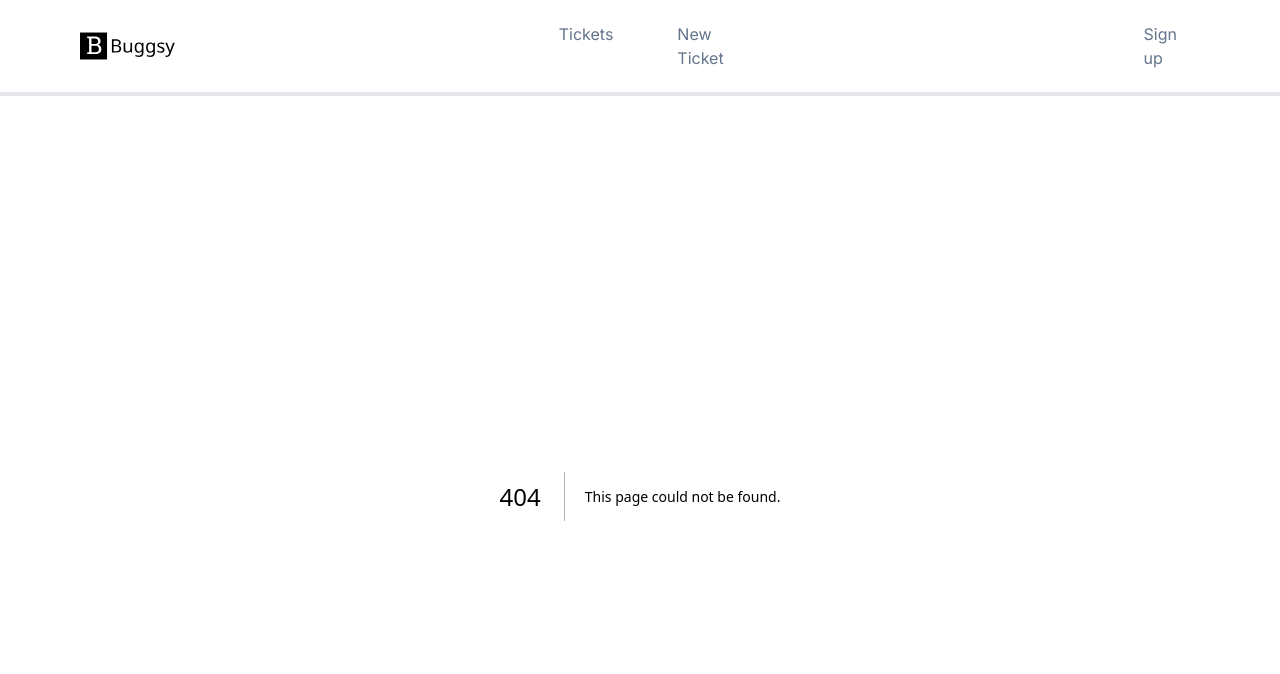
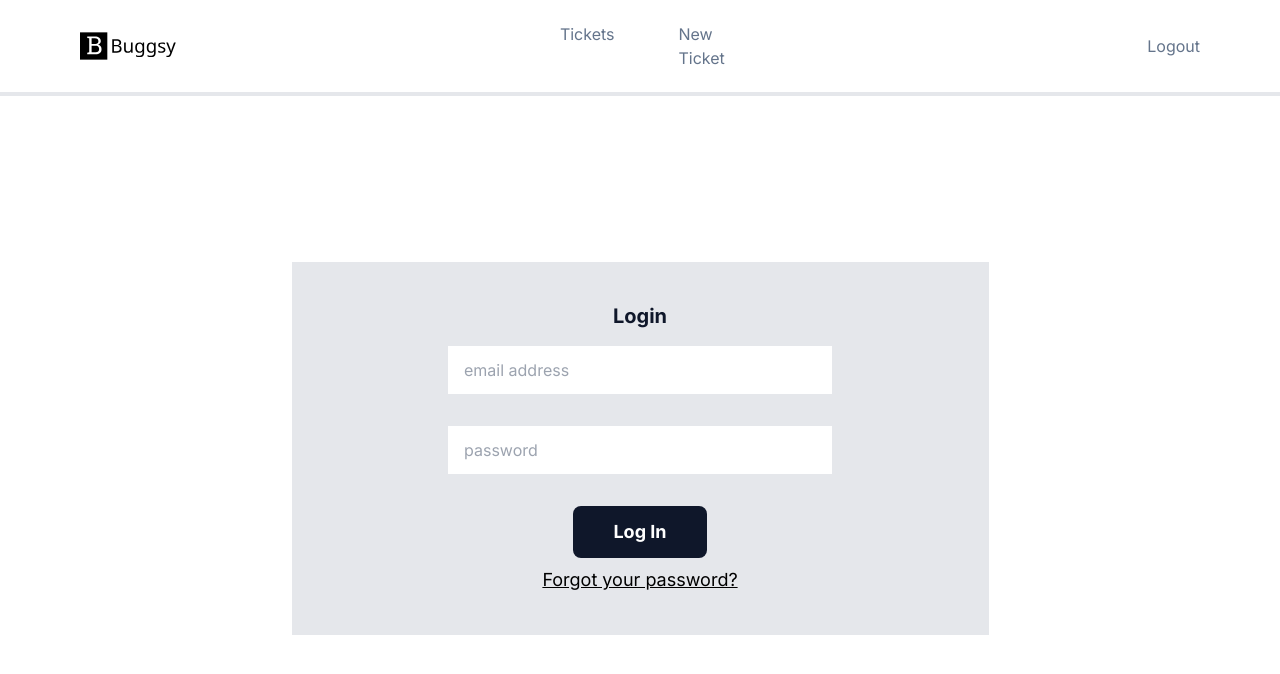
Before and after one commit to nirmalanirma28/buggsy, a Next.js app: page /Login in a window 1280 px wide. Before the commit this address had no page. Shown: the top 674 px of the page. Built offline with nearby package versions, Linux system fonts and the light colour scheme.

Commit message:
authentication completed

```diff
--- a/package.json
+++ b/package.json
@@ -10,6 +10,7 @@
   },
   "dependencies": {
     "@svgr/webpack": "^8.1.0",
+    "jsonwebtoken": "^9.0.2",
     "next": "14.2.4",
     "react": "^18",
     "react-dom": "^18"
--- /dev/null
+++ b/src/app/Login/page.jsx
@@ -0,0 +1,8 @@
+"use client";
+import LoginForm from "@/components/LoginForm";
+
+const Login = () => {
+  return <LoginForm />;
+};
+
+export default Login;
--- a/src/app/layout.js
+++ b/src/app/layout.js
@@ -3,6 +3,8 @@ import "./globals.css";
 import NavBar from "@/components/NavBar";
 
 const inter = Inter({ subsets: ["latin"] });
+
+import { AuthProvider } from "@/context/AuthContext";
 
 export const metadata = {
   title: "Create Next App",
@@ -11,14 +13,15 @@ export const metadata = {
 
 export default function RootLayout({ children }) {
   return (
+    <AuthProvider>
     <html lang="en">
       <body className={`${inter.className} min-h-screen flex flex-col`}>
         <NavBar />
-        {/* {children} */}
         <div className="flex-grow flex items-center justify-center">
           {children}
         </div>
         </body>
     </html>
+    </AuthProvider>
   );
 }
--- a/src/app/page.js
+++ b/src/app/page.js
@@ -1,11 +1,13 @@
-import LoginForm from "@/components/LoginForm";
+"use client"
+import { useEffect } from 'react';
+import { useRouter } from 'next/navigation';
 
 export default function Home() {
-  return (
-    // <div className="min-h-screen flex flex-col">
-      <main className="flex-grow flex items-center justify-center">
-        <LoginForm/>
-      </main>
-  // </div>
-  );
+  const router = useRouter();
+
+  useEffect(() => {
+    router.replace('/Login');
+  }, [router]);
+
+  return null;
 }
--- a/src/components/LoginForm.jsx
+++ b/src/components/LoginForm.jsx
@@ -3,28 +3,33 @@ import { useRouter } from "next/navigation";
 import Link from "next/link";
 import { useState } from "react";
 import ExclamationTriangle from "../../public/icons/ExclamationTriangle";
+import { useAuth } from "../context/AuthContext";
 
 const LoginForm = () => {
   const router = useRouter();
+  const { login } = useAuth();
   const [email, setEmail] = useState("");
   const [password, setPassword] = useState("");
   const [error, setError] = useState("");
 
   const handleLogin = async (e) => {
     e.preventDefault();
-    const data = await fetch("/data/users.json");
-    const users = await data.json();
 
-    const user = users.find(
-      (user) => user.email === email && user.password === password
-    );
+    const res = await fetch("/api/login", {
+      method: "POST",
+      headers: {
+        "Content-Type": "application/json",
+      },
+      body: JSON.stringify({ email, password }),
+    });
 
-    if (user) {
+    if (res.ok) {
+      const { token } = await res.json();
+      login(token); // Store the token or local storage
       router.push("/Tickets");
     } else {
       setError("Incorrect email or password");
     }
-    console.log(error);
   };
 
   return (
--- a/src/components/NavBar.jsx
+++ b/src/components/NavBar.jsx
@@ -5,42 +5,70 @@ import Hamburger from "../../public/icons/HamBurger";
 import Close from "../../public/icons/Close";
 import { useState } from "react";
 import { usePathname } from "next/navigation";
+import { useAuth } from "../context/AuthContext";
 
 const NavBar = () => {
   const [menuOpen, setMenuOpen] = useState(false);
   const pathName = usePathname();
+  const { isAuthenticated, logout } = useAuth();
 
   const toggleMenu = () => {
     setMenuOpen(!menuOpen);
   };
 
   const isActive = (href) => pathName === href;
+  const handleLogout = () => {
+    logout();
+    setMenuOpen(false);
+  };
 
   return (
-    <div className="flex items-center justify-between h-24 px-4 text-slate-500  gap-x-96 border-b-4 md:px-20">
+    <div className="flex items-center justify-between h-24 px-4 text-slate-500 gap-x-96 border-b-4 md:px-20">
       <div>
         <Image
           src="/images/logo.svg"
           alt="Logo"
           width={50}
           height={50}
-          className="md:w-24 md:h-24 "
+          className="md:w-24 md:h-24"
         />
       </div>
       <div className="hidden md:flex">
         <ul className="flex justify-between gap-x-16">
-          <li className="hover:text-black hover:font-bold">
+          <li
+            className={`hover:text-black hover:font-bold ${
+              isActive("/Tickets") ? "text-black font-bold" : ""
+            }`}
+          >
             <Link href="/Tickets">Tickets</Link>
           </li>
-          <li className="hover:text-black hover:font-bold">
+          <li
+            className={`hover:text-black hover:font-bold ${
+              isActive("/NewTicket") ? "text-black font-bold" : ""
+            }`}
+          >
             <Link href="/NewTicket">New Ticket</Link>
           </li>
         </ul>
       </div>
       <div className="hidden md:block">
-        <Link href="/SignUp" className="hover:text-black hover:font-bold">
-          Sign up
-        </Link>
+        {isAuthenticated ? (
+          <button
+            onClick={handleLogout}
+            className="hover:text-black hover:font-bold"
+          >
+            Logout
+          </button>
+        ) : (
+          <Link
+            href="/Login"
+            className={`hover:text-black hover:font-bold ${
+              isActive("/Login") ? "text-black font-bold" : ""
+            }`}
+          >
+            Login
+          </Link>
+        )}
       </div>
       <div className="md:hidden">
         <button onClick={toggleMenu}>
@@ -80,10 +108,24 @@ const NavBar = () => {
                 New Ticket
               </Link>
             </li>
-            <li className="py-2">
-              <Link href="/" onClick={() => setMenuOpen(false)}>
-                Login
-              </Link>
+            <li
+              className={`py-2 ${
+                isActive("/Login") ? "text-black font-bold" : ""
+              }`}
+            >
+              {isAuthenticated ? (
+                <button onClick={handleLogout} className="hover:underline">
+                  Logout
+                </button>
+              ) : (
+                <Link
+                  href="/Login"
+                  onClick={() => setMenuOpen(false)}
+                  className="hover:underline"
+                >
+                  Login
+                </Link>
+              )}
             </li>
           </ul>
         </div>
--- a/src/components/NewTicketForm.jsx
+++ b/src/components/NewTicketForm.jsx
@@ -31,14 +31,17 @@ const NewTicketForm = () => {
           status,
         }),
       });
-
       if (!res.ok) {
         throw new Error(`Error: ${res.status}`);
       }
 
       const data = await res.json();
-      console.log("Ticket created successfully!", data);
       setMessage("Ticket created successfully!");
+      setPriority("high");
+      setSubject("");
+      setAssignee("");
+      setCustomer("");
+      setStatus("new");
     } catch (error) {
       console.error("Error:", error);
       setMessage("Failed to create ticket.");
--- /dev/null
+++ b/src/components/withAuth.jsx
@@ -0,0 +1,27 @@
+"use client";
+import { useEffect } from "react";
+import { useRouter } from "next/navigation";
+import { useAuth } from "../context/AuthContext";
+
+const withAuth = (WrappedComponent) => {
+  return (props) => {
+    const { isAuthenticated, loading } = useAuth();
+    const router = useRouter();
+
+    useEffect(() => {
+      if (!loading) {
+        if (!isAuthenticated) {
+          router.push("/");
+        }
+      }
+    }, [isAuthenticated, loading, router]);
+
+    if (loading) {
+      return <p>Loading...</p>;
+    }
+
+    return isAuthenticated ? <WrappedComponent {...props} /> : null;
+  };
+};
+
+export default withAuth;
--- /dev/null
+++ b/src/context/AuthContext.js
@@ -0,0 +1,32 @@
+"use client";
+import { useRouter } from "next/navigation";
+import { createContext, useContext, useState } from "react";
+
+const AuthContext = createContext();
+
+export const useAuth = () => useContext(AuthContext);
+
+export const AuthProvider = ({ children }) => {
+  const [isAuthenticated, setAuthenticated] = useState(true)
+  const [token, setToken] = useState(null);
+  const router = useRouter();
+
+  const login = (token) => {
+    setToken(token);
+    localStorage.setItem("token", token);
+    setAuthenticated(true)
+  };
+
+  const logout = () => {
+    setToken(null);
+    localStorage.removeItem("token");
+    setAuthenticated(false);
+    router.push("/Login");
+  };
+
+  return (
+    <AuthContext.Provider value={{ token, login, logout, isAuthenticated }}>
+      {children}
+    </AuthContext.Provider>
+  );
+};
--- /dev/null
+++ b/src/pages/api/login.js
@@ -0,0 +1,27 @@
+import { readFile } from 'fs/promises';
+import path from 'path';
+import jwt from 'jsonwebtoken';
+
+const usersFilePath = path.join(process.cwd(), 'public/data/users.json');
+
+export default async function handler(req, res) {
+    if (req.method !== 'POST') {
+        return res.status(405).json({ message: 'Method not allowed' });
+    }
+
+    const { email, password } = req.body;
+
+    try {
+        const users = JSON.parse(await readFile(usersFilePath, 'utf-8'));
+        const user = users.find((u) => u.email === email && u.password === password);
+
+        if (!user) {
+            return res.status(401).json({ message: 'Invalid email or password' });
+        }
+
+        const token = jwt.sign({ email: user.email }, 'your-secret-key', { expiresIn: '1h' });
+        res.status(200).json({ message: 'success', token });
+    } catch (error) {
+        res.status(500).json({ message: 'Internal server error' });
+    }
+}
```
Also changed, not shown: src/app/NewTicket/page.jsx (+6 -3 lines), src/app/Tickets/page.jsx (+5 -2 lines), 1 other file (tests, documents, lock files or other folders).
